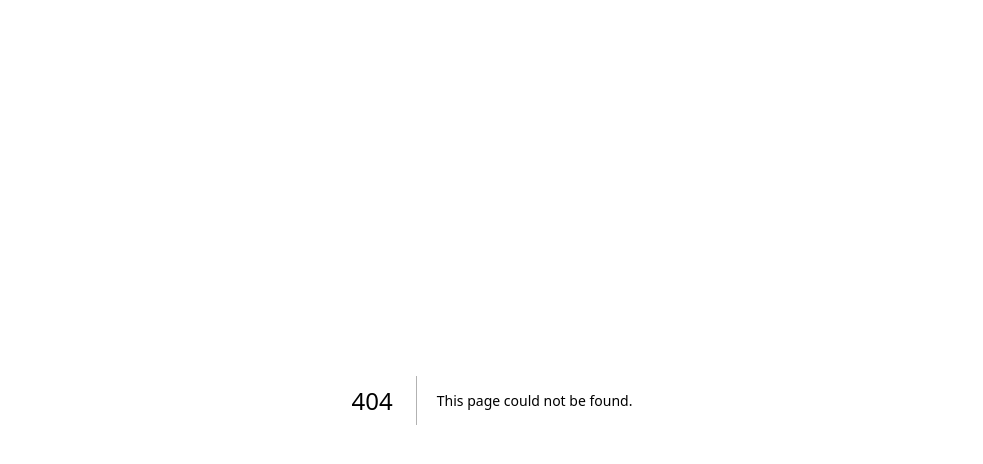
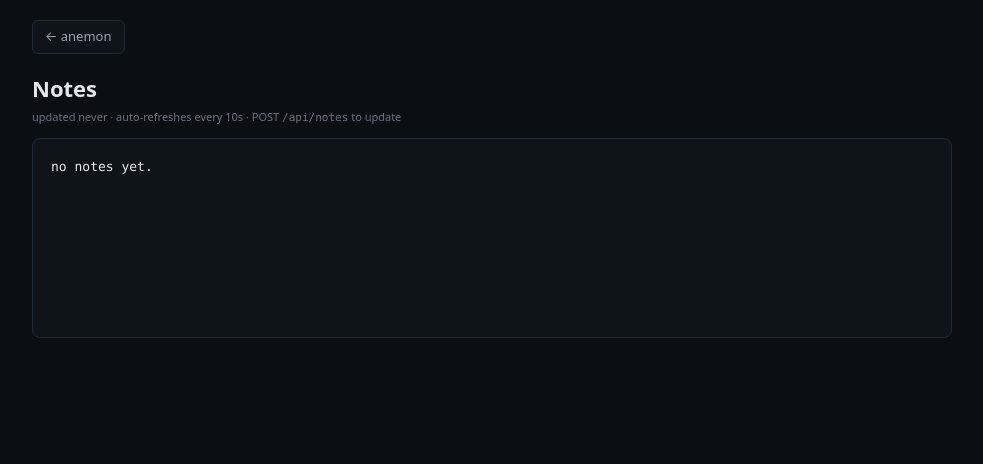
Before and after one commit to PraveerT/viz-qcc, a Next.js app: page /notes in a window 1280 px wide. Before the commit this address had no page. Shown: the top 464 px of the page, without its empty margins (148-1131 px from the left). Built offline with nearby package versions, Linux system fonts and the light colour scheme.

Commit message:
Add /notes: writable on the fly via POST /api/notes (token-gated), no redeploy. Anemon page links to it; /notes has back button.

```diff
--- a/src/app/anemon/page.tsx
+++ b/src/app/anemon/page.tsx
@@ -285,6 +285,25 @@ export default function AnemonPage() {
           <CompactTable rows={status.leaderboard["Top combo per fusion width (with DSN)"][0]} />
         </section>
       )}
+
+      <section style={{ padding: "10px 16px", borderTop: "1px solid #252525", flexShrink: 0 }}>
+        <a
+          href="/notes"
+          style={{
+            display: "block",
+            textAlign: "center",
+            color: "#9ca3af",
+            textDecoration: "none",
+            fontSize: 12,
+            padding: "8px 12px",
+            border: "1px solid #1f2937",
+            borderRadius: 6,
+            background: "#0f141b",
+          }}
+        >
+          notes →
+        </a>
+      </section>
     </main>
   );
 }
--- /dev/null
+++ b/src/app/api/notes/route.ts
@@ -0,0 +1,52 @@
+import { NextRequest, NextResponse } from "next/server";
+import fs from "node:fs/promises";
+
+const STORE = "/tmp/anemon_notes.json";
+
+export const dynamic = "force-dynamic";
+export const runtime = "nodejs";
+
+type Notes = { title?: string; body: string; updated_at: number };
+
+export async function GET() {
+  try {
+    const raw = await fs.readFile(STORE, "utf-8");
+    const notes = JSON.parse(raw) as Notes;
+    return NextResponse.json(notes, {
+      headers: { "Cache-Control": "no-store" },
+    });
+  } catch {
+    return NextResponse.json(
+      { title: "", body: "", updated_at: 0 } satisfies Notes,
+      { headers: { "Cache-Control": "no-store" } }
+    );
+  }
+}
+
+export async function POST(req: NextRequest) {
+  const token = process.env.ANEMON_PUBLISH_TOKEN;
+  if (!token) {
+    return NextResponse.json({ error: "publish token not configured" }, { status: 500 });
+  }
+  const auth = req.headers.get("authorization") ?? "";
+  if (auth !== `Bearer ${token}`) {
+    return NextResponse.json({ error: "unauthorized" }, { status: 401 });
+  }
+  let parsed: Partial<Notes>;
+  try {
+    const text = await req.text();
+    parsed = JSON.parse(text);
+  } catch {
+    return NextResponse.json({ error: "invalid json" }, { status: 400 });
+  }
+  if (typeof parsed.body !== "string") {
+    return NextResponse.json({ error: "body must be a string" }, { status: 400 });
+  }
+  const out: Notes = {
+    title: typeof parsed.title === "string" ? parsed.title : "",
+    body: parsed.body,
+    updated_at: Date.now(),
+  };
+  await fs.writeFile(STORE, JSON.stringify(out), "utf-8");
+  return NextResponse.json({ ok: true, bytes: out.body.length });
+}
--- /dev/null
+++ b/src/app/notes/page.tsx
@@ -0,0 +1,120 @@
+"use client";
+
+import { useEffect, useState } from "react";
+
+type Notes = { title?: string; body: string; updated_at: number };
+
+const POLL_MS = 10000;
+
+function fmtAge(updatedAt: number): string {
+  if (!updatedAt) return "never";
+  const sec = Math.round((Date.now() - updatedAt) / 1000);
+  if (sec < 60) return `${sec}s ago`;
+  if (sec < 3600) return `${Math.round(sec / 60)}m ago`;
+  if (sec < 86400) return `${Math.round(sec / 3600)}h ago`;
+  return `${Math.round(sec / 86400)}d ago`;
+}
+
+export default function Page() {
+  const [notes, setNotes] = useState<Notes | null>(null);
+  const [err, setErr] = useState<string | null>(null);
+
+  useEffect(() => {
+    let cancelled = false;
+    const tick = async () => {
+      try {
+        const r = await fetch("/api/notes", { cache: "no-store" });
+        if (!r.ok) throw new Error(`status ${r.status}`);
+        const j: Notes = await r.json();
+        if (!cancelled) {
+          setNotes(j);
+          setErr(null);
+        }
+      } catch (e) {
+        if (!cancelled) setErr(String(e));
+      }
+    };
+    tick();
+    const id = setInterval(tick, POLL_MS);
+    return () => {
+      cancelled = true;
+      clearInterval(id);
+    };
+  }, []);
+
+  return (
+    <main
+      style={{
+        background: "#0b0f14",
+        color: "#e5e7eb",
+        minHeight: "100vh",
+        padding: "20px 18px 32px",
+        fontFamily:
+          'ui-sans-serif, system-ui, -apple-system, "Segoe UI", Roboto, Helvetica, Arial, sans-serif',
+        boxSizing: "border-box",
+      }}
+    >
+      <div style={{ maxWidth: 920, margin: "0 auto" }}>
+        <a
+          href="/anemon"
+          style={{
+            display: "inline-block",
+            color: "#9ca3af",
+            textDecoration: "none",
+            fontSize: 13,
+            padding: "6px 12px",
+            border: "1px solid #1f2937",
+            borderRadius: 6,
+            background: "#0f141b",
+          }}
+        >
+          ← anemon
+        </a>
+
+        <header style={{ marginTop: 18, marginBottom: 12 }}>
+          <h1 style={{ fontSize: 22, margin: 0, fontWeight: 600 }}>
+            {notes?.title?.trim() ? notes.title : "Notes"}
+          </h1>
+          <div style={{ fontSize: 11, color: "#6b7280", marginTop: 4 }}>
+            updated {fmtAge(notes?.updated_at ?? 0)} · auto-refreshes every
+            10s · POST <code>/api/notes</code> to update
+          </div>
+        </header>
+
+        {err && (
+          <div
+            style={{
+              color: "#f88",
+              border: "1px solid #4a1f1f",
+              background: "#1a0e0e",
+              padding: 10,
+              borderRadius: 6,
+              marginBottom: 12,
+              fontSize: 12,
+            }}
+          >
+            {err}
+          </div>
+        )}
+
+        <article
+          style={{
+            background: "#0f141b",
+            border: "1px solid #1f2937",
+            borderRadius: 8,
+            padding: 18,
+            whiteSpace: "pre-wrap",
+            wordBreak: "break-word",
+            fontFamily:
+              'ui-monospace, SFMono-Regular, "SF Mono", Menlo, Consolas, "Liberation Mono", monospace',
+            fontSize: 13,
+            lineHeight: 1.55,
+            minHeight: 200,
+          }}
+        >
+          {notes?.body?.length ? notes.body : "no notes yet."}
+        </article>
+      </div>
+    </main>
+  );
+}
```
